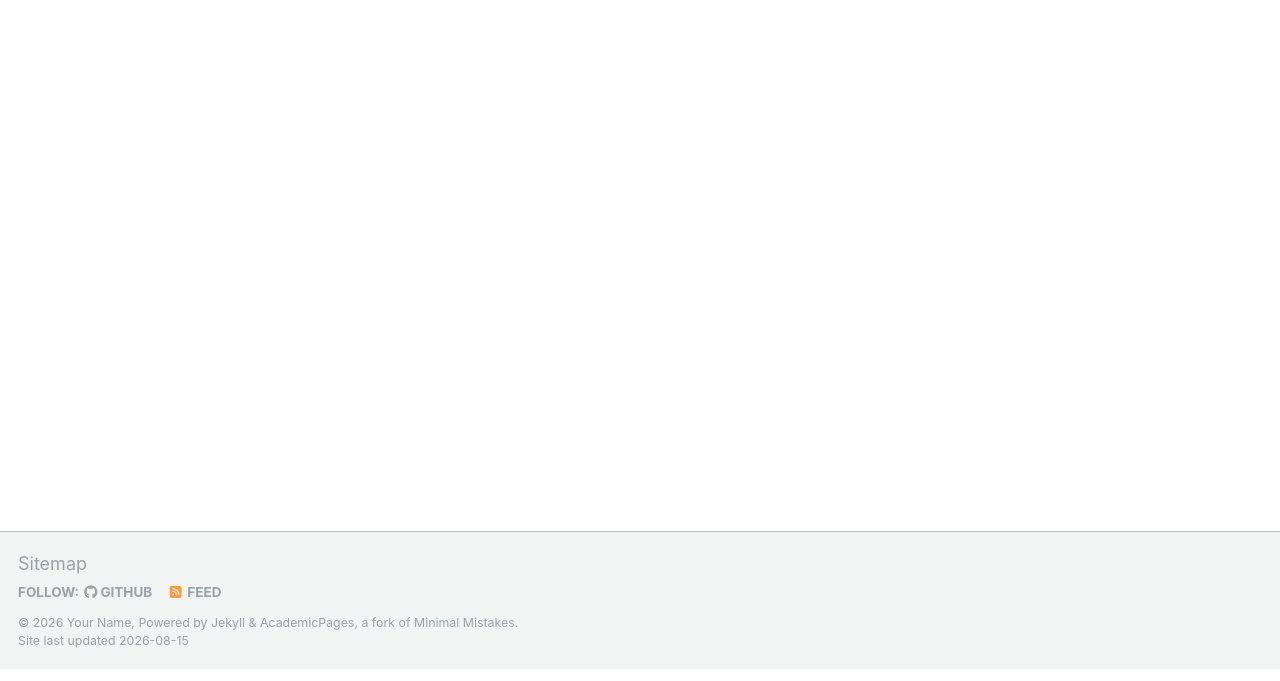
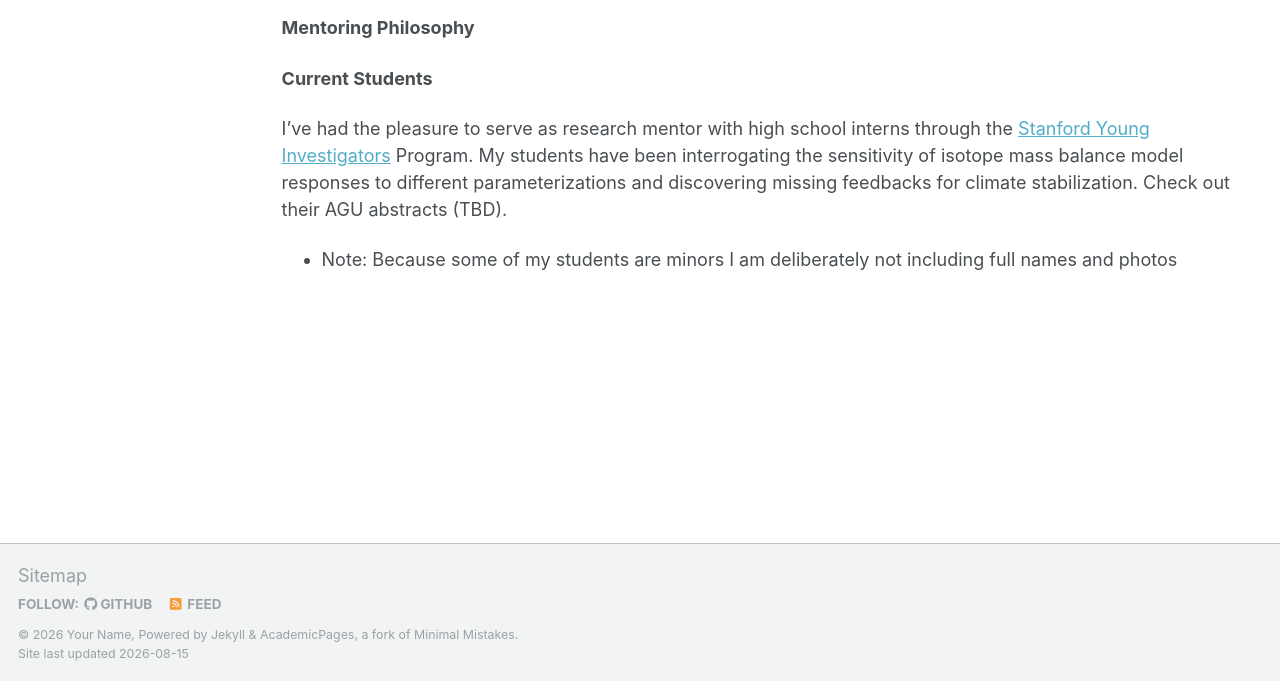
Before and after one commit to aprow620/aprow620.github.io, a Jekyll site: the page built from _pages/mentoring.md, in a window 1280 px wide. Shown: the part 231-912 px from the top of the page. Built offline with Jekyll 4.4.1, drawn with Linux system fonts in a browser that asks for light colours.

Commit message:
Update mentoring page with research details
Added details about mentoring philosophy and current students' research.

```diff
--- a/_pages/mentoring.md
+++ b/_pages/mentoring.md
@@ -4,3 +4,13 @@ title: "Mentoring"
 permalink: /mentoring/
 author_profile: true
 ---
+<b> Mentoring Philosophy </b>
+
+
+
+<b> Current Students </b>
+
+I've had the pleasure to serve as research mentor with high school interns through the <a href="https://sustainability.stanford.edu/admissions-education/k-12-outreach/young-investigators">Stanford Young Investigators</a> Program. My students have been interrogating the sensitivity of isotope mass balance model responses to different parameterizations and discovering missing feedbacks for climate stabilization. Check out their AGU abstracts (TBD).
+
+
+* Note: Because some of my students are minors I am deliberately not including full names and photos
```
